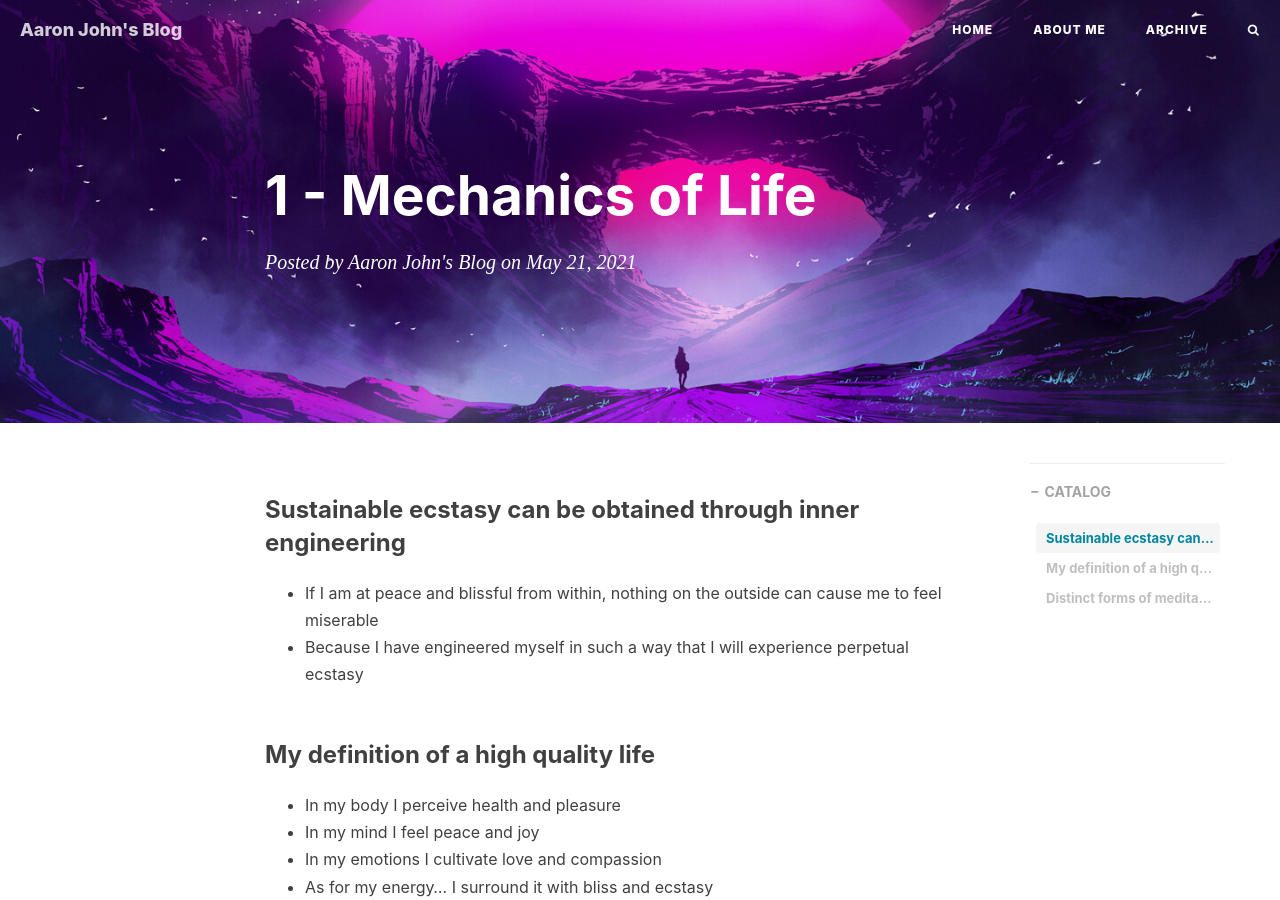
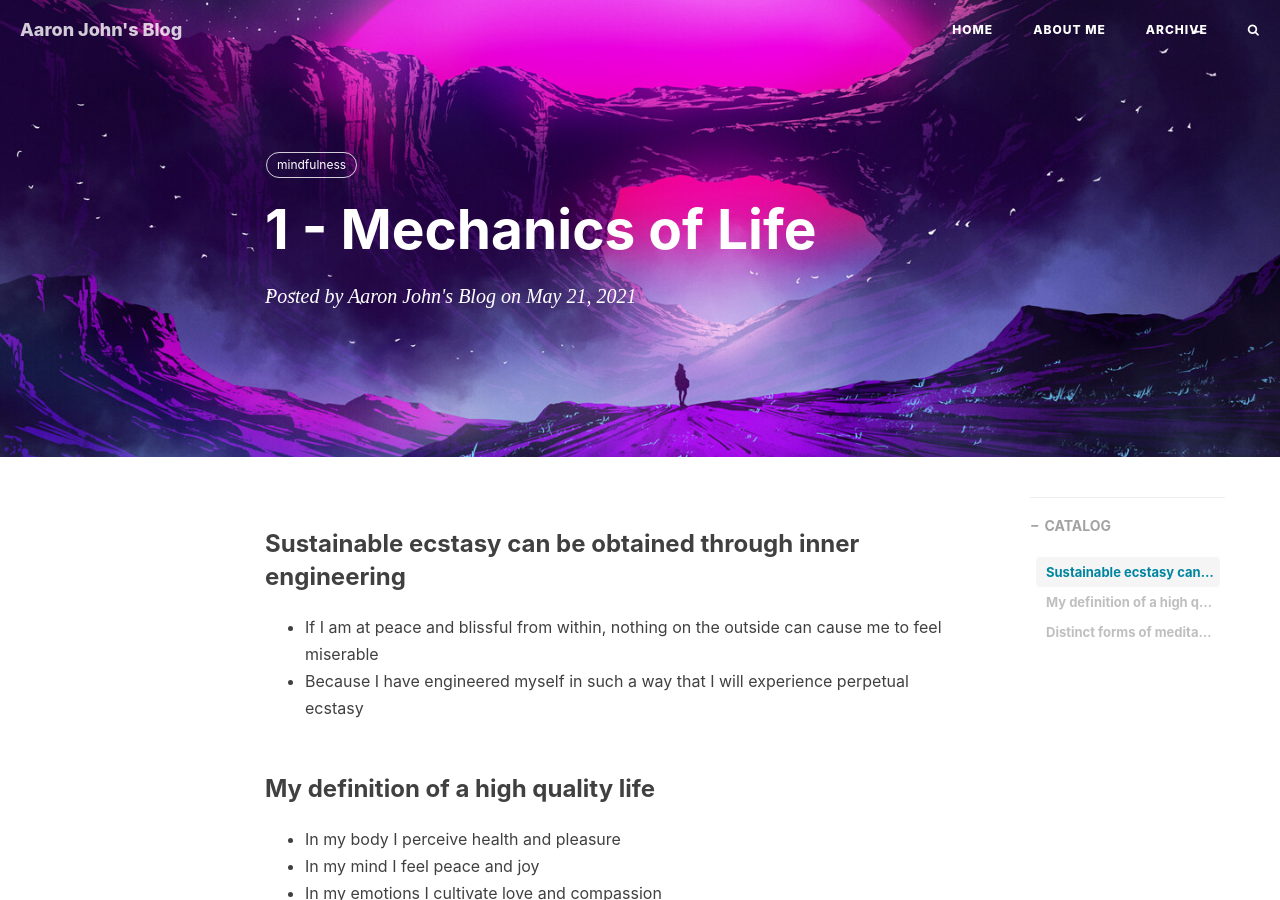
Before and after one commit to aaronjohn2/aaronjohn2.github.io, a Jekyll site: the page built from _posts/inner_engineering/2021-05-21-a.md, in a window 1280 px wide and 900 px high. Built offline with Jekyll 4.4.1, drawn with Linux system fonts in a browser that asks for light colours; nearby versions of some CDN libraries; comment, search, counter and statistics services are not loaded.

Commit message:
Update 2021-05-21-a.md

```diff
--- a/_posts/inner_engineering/2021-05-21-a.md
+++ b/_posts/inner_engineering/2021-05-21-a.md
@@ -1,6 +1,6 @@
 ---
 layout: post
-category: inner_engineering
+tags: mindfulness
 title: 1 - Mechanics of Life
 date: 2021-05-21
 ---
```
